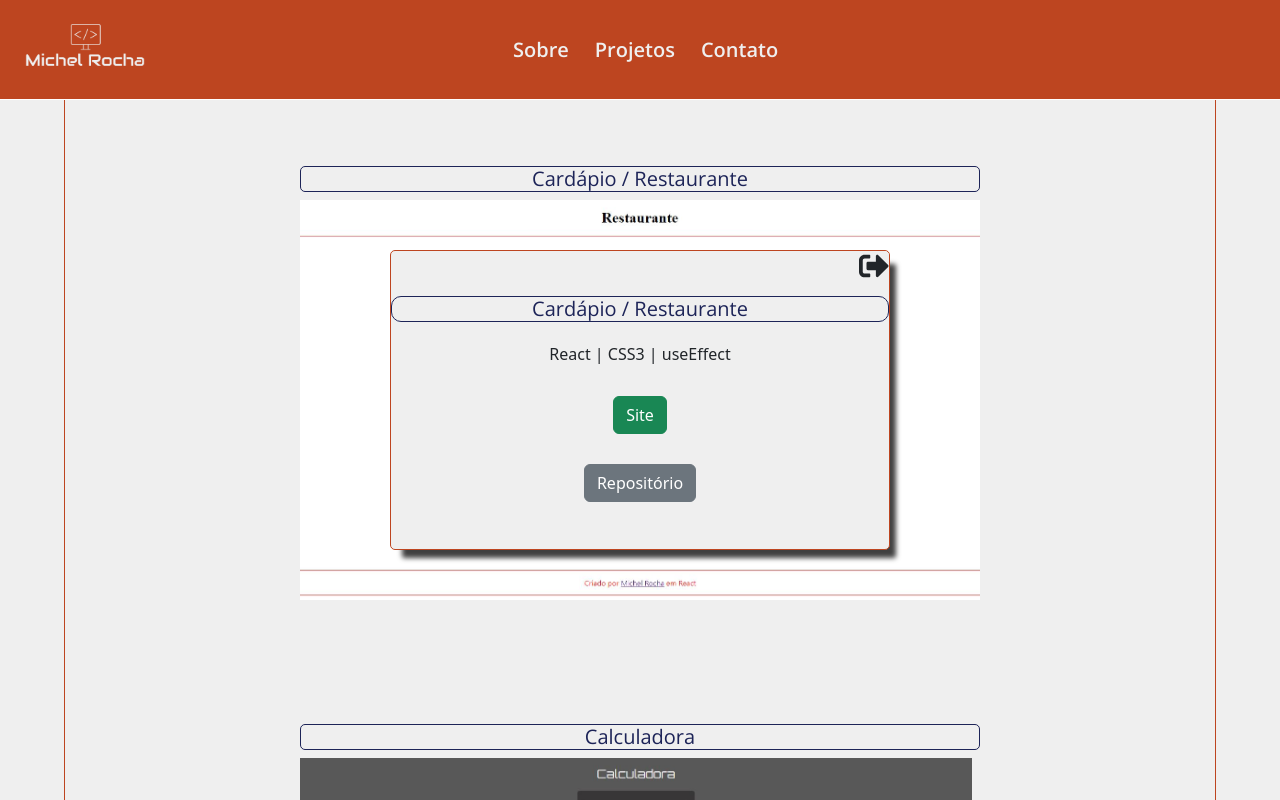
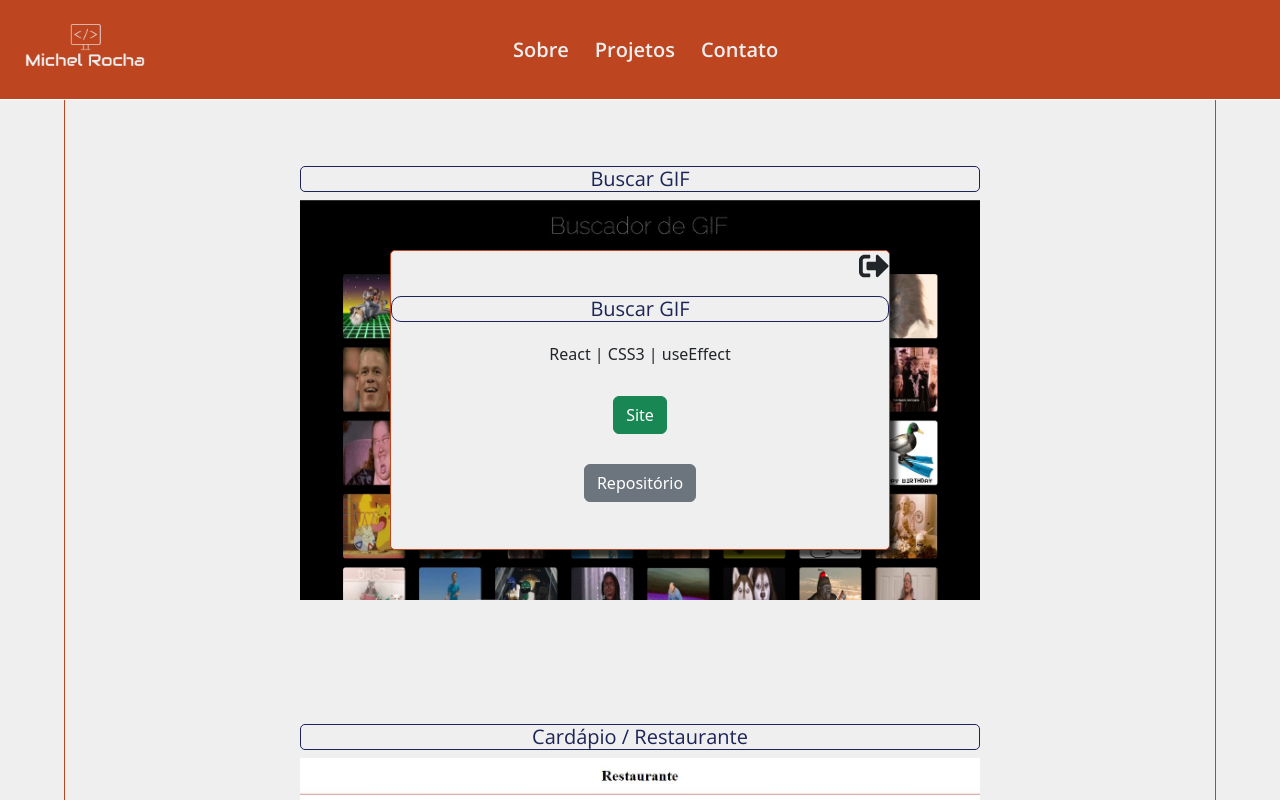
Before and after one commit to MichelRLima/Portfolio, a React (Create React App) app: page /componentes/projetos in a window 1280 px wide. Both pictures are taken after a click on the element 640 px from the left and 1085 px from the top of the page. Shown: the part 685-1485 px from the top of the page. Built offline with nearby package versions, Linux system fonts and the light colour scheme; a web font is replaced by a local one.

Commit message:
Adicionado prjeto BUSCADOR DE GIF

```diff
--- a/src/Sobre.js
+++ b/src/Sobre.js
@@ -40,7 +40,11 @@ return(
     </p>
 
 
+
+
+
     </div>
+
 
 
 
--- a/src/componentes/Projetos.js
+++ b/src/componentes/Projetos.js
@@ -19,6 +19,8 @@ function Projetos (){
     const calcrep =  'https://github.com/MichelRLima/Calculadora'
     const coinLink = 'https://coin-to-real.netlify.app'
     const coinrep =  'https://github.com/MichelRLima/Conversor-de-moedas'
+    const gifLink = 'https://sharegif.netlify.app'
+    const gifrep =  'https://github.com/MichelRLima/BuscarGIF'
     const [jdv, setJdv] = useState(false);
     const [bc, setBc] = useState(false);
     const [ab, setAb] = useState(false);
@@ -26,6 +28,7 @@ function Projetos (){
     const [rt, setRt] = useState(false);
     const [calc, setCalc] = useState(false);
     const [coin, setCoin] = useState(false);
+    const [gif, setGif] = useState(false);
 
 
     return(
@@ -48,6 +51,29 @@ function Projetos (){
                         <p>React | Axios | Bootstrap</p>
                         <button><Button target="_blank" href={coinLink} variant="success">Site</Button></button>
                         <button><Button target="_blank" href={coinrep} variant="secondary">Repositório</Button></button>
+
+                    </div>
+                </div>
+                )}
+
+            </div>
+
+
+
+            <br/>
+
+            <div className={styles.projeto}>
+            <h3>Buscar GIF</h3>
+            <div onClick={() => setGif(!gif)} className={styles.gif}></div>
+            {gif && (
+                    <div className={styles.aba}>
+
+                    <div onClick={() => setGif(!gif)} className={styles.close}><FaSignOutAlt size={30}/></div>
+                    <div className={styles.containerDescricao}>
+                        <h3>Buscar GIF</h3>
+                        <p>React | CSS3 | useEffect</p>
+                        <button><Button target="_blank" href={gifLink} variant="success">Site</Button></button>
+                        <button><Button target="_blank" href={gifrep} variant="secondary">Repositório</Button></button>
 
                     </div>
                 </div>
--- a/src/componentes/projetos.module.css
+++ b/src/componentes/projetos.module.css
@@ -99,6 +99,17 @@ cursor: pointer;
 
 }
 
+.gif{
+    width: 100%;
+    height: 400px;
+    background-image: url('../images/gif.JPG');
+    background-size: cover;
+    background-repeat: no-repeat;
+    cursor: pointer;
+
+}
+
+
 
 /* FINAL ESTILO JOGO DA VELHA */
 
@@ -180,7 +191,7 @@ cursor: pointer;
 }
 
 /*efeito para aumentar a tela quando passar o mouse por cima*/
-.jogoDaVelha, .buscarCep, .todoList, .restaurante, .agenciaBold, .calculadora, .conversor{
+.jogoDaVelha, .buscarCep, .todoList, .restaurante, .agenciaBold, .calculadora, .conversor, .gif{
     transition: transform 0.3s ease-in-out;
 }
 
@@ -209,6 +220,11 @@ cursor: pointer;
 .conversor:hover{
     transform: scale(1.2);
 }
+
+.gif:hover{
+    transform: scale(1.2);
+}
+
 
 @media screen and (max-width: 768px){
     .projeto{
@@ -260,6 +276,11 @@ cursor: pointer;
     }
 
     .conversor{
+        width: 100%;
+        height: 150px;
+    }
+
+    .gif{
         width: 100%;
         height: 150px;
     }
@@ -316,6 +337,11 @@ cursor: pointer;
         height: 300px;
     }
 
+    .gif{
+        width: 100%;
+        height: 300px;
+    }
+
 
 
   }
--- a/src/sobre.module.css
+++ b/src/sobre.module.css
@@ -19,9 +19,14 @@
     width: 90%;
     margin:100px auto 200px;
     padding: 30px;
-    border: 1px solid black;
+    border: 3px solid #b88474;
     border-radius: 10px;
+    transition: 1s;
 
+}
+
+.containerTexto:hover{
+   border-color: #bd4520;
 }
 
 .containerTexto p{
@@ -33,6 +38,7 @@
 
 
 }
+
 
 .containerPerfil{
   margin: 25px auto;
```
Also changed, not shown: src/images/gif.JPG (added).
